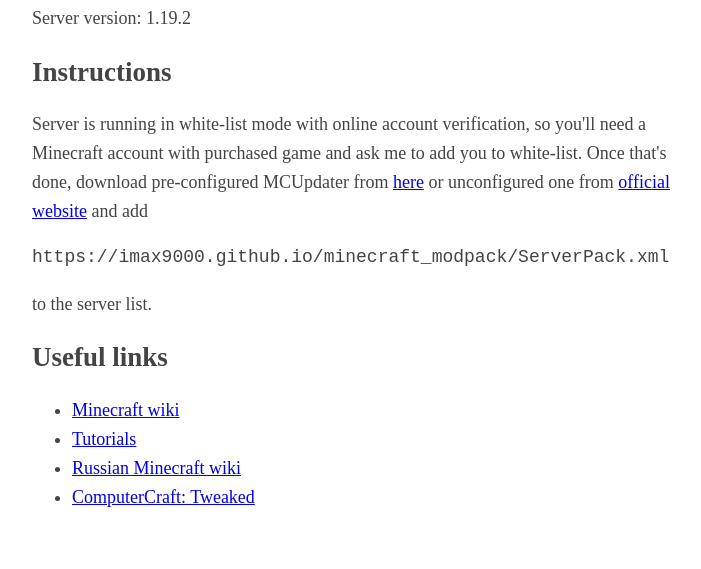
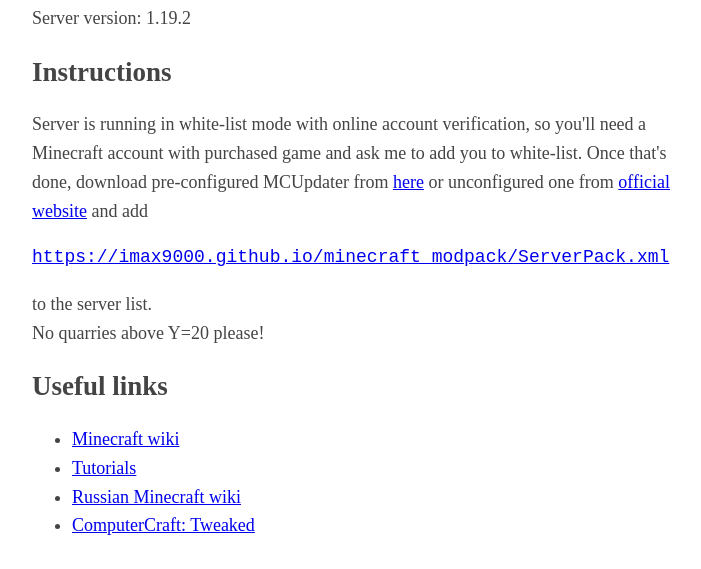
Before and after one commit to imax9000/minecraft_modpack, a plain HTML site: page index.html in a window 1280 px wide. Shown: the part 103-672 px from the top of the page, without its empty margins (283-984 px from the left). Drawn offline with Linux system fonts and the light colour scheme.

Commit message:
Update index.html

```diff
--- a/index.html
+++ b/index.html
@@ -21,7 +21,9 @@
 		<h1>meowcraft server</h1>
 		<p>Server version: 1.19.2</p>
 		<h2>Instructions</h2>
-		Server is running in white-list mode with online account verification, so you'll need a Minecraft account with purchased game and ask me to add you to white-list. Once that's done, download pre-configured MCUpdater from <a href="MCUpdater.jar">here</a> or unconfigured one from <a href="http://mcupdater.com/">official website</a> and add <pre>https://imax9000.github.io/minecraft_modpack/ServerPack.xml</pre> to the server list.
+		Server is running in white-list mode with online account verification, so you'll need a Minecraft account with purchased game and ask me to add you to white-list. Once that's done, download pre-configured MCUpdater from <a href="MCUpdater.jar">here</a> or unconfigured one from <a href="http://mcupdater.com/">official website</a> and add <a href="https://imax9000.github.io/minecraft_modpack/ServerPack.xml"><pre>https://imax9000.github.io/minecraft_modpack/ServerPack.xml</pre></a> to the server list.
+		<br />
+		No quarries above Y=20 please!
 		<h2>Useful links</h2>
 		<ul>
 			<!--li><a href="http://mc.imax.in.ua/">World map</a></li-->
```
